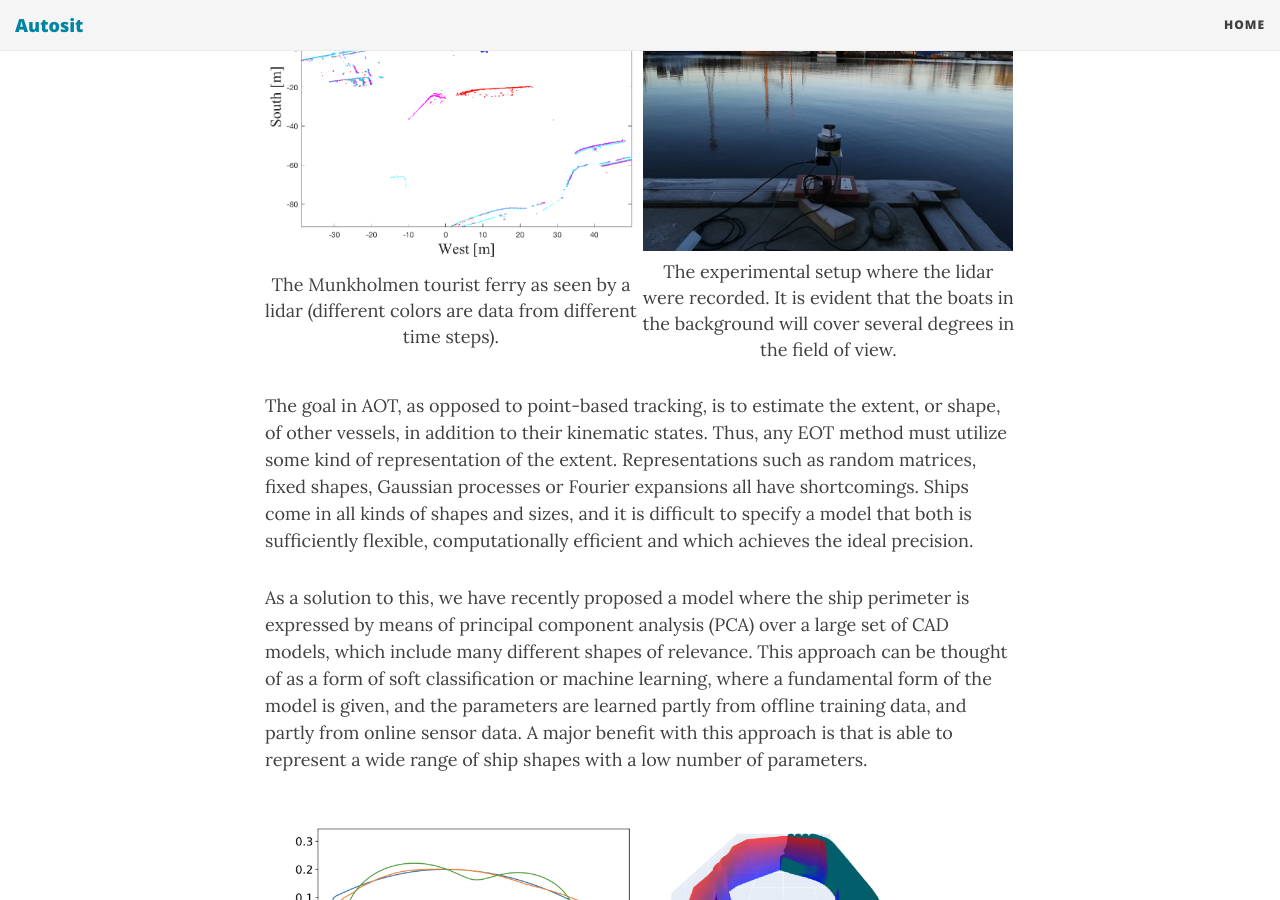
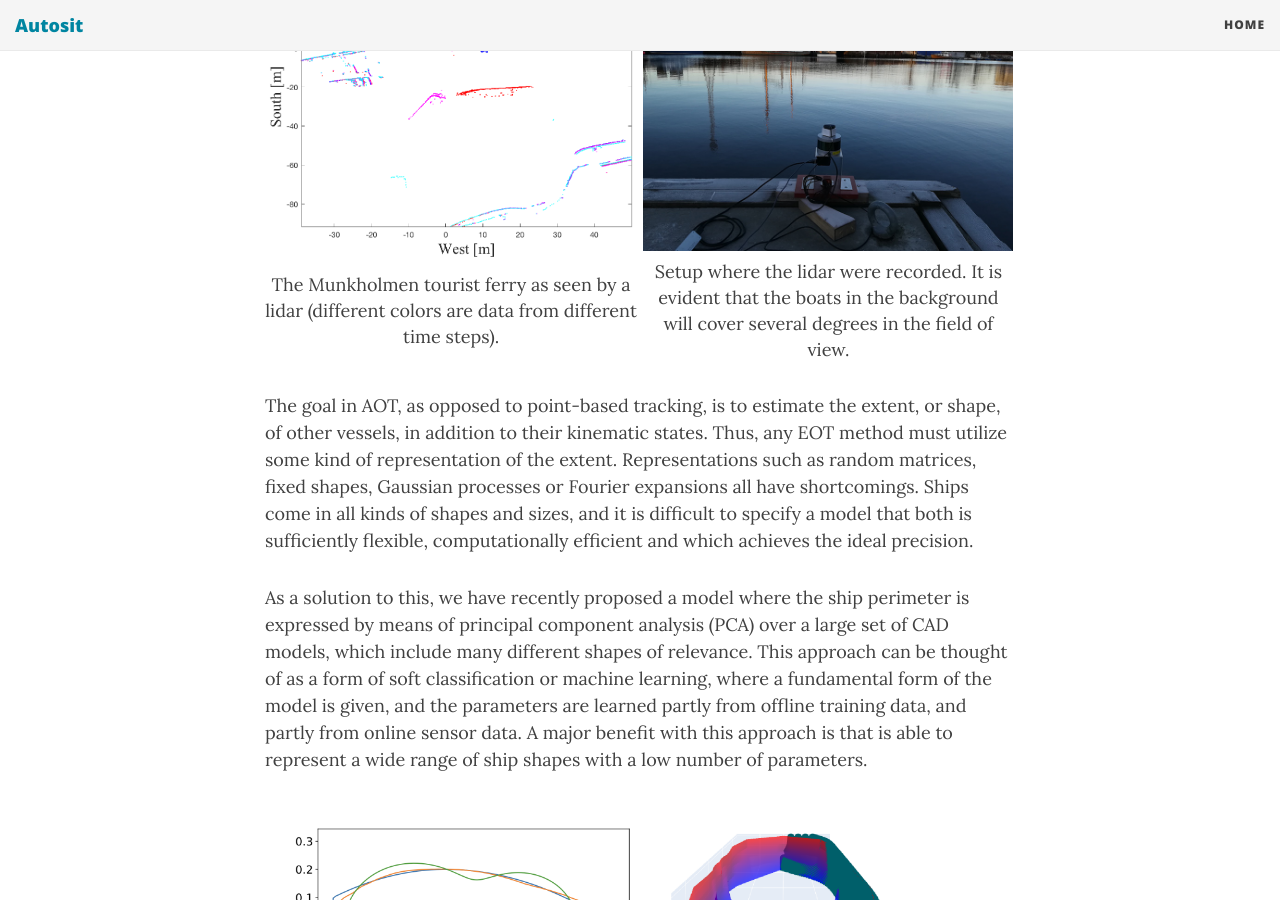
Before and after one commit to autosit/autosit.github.io, a Jekyll site: the page built from _posts/2024-03-15-semi-learn-eot.md, in a window 1280 px wide and 900 px high, scrolled down 586 px. Built offline with Jekyll 4.4.1, drawn with Linux system fonts in a browser that asks for light colours; nearby versions of some CDN libraries.

Commit message:
small change in semi-learn

```diff
--- a/_posts/2024-03-15-semi-learn-eot.md
+++ b/_posts/2024-03-15-semi-learn-eot.md
@@ -12,7 +12,7 @@
 
 | <img src="{{site.url}}/assets/munkholmdeparting.png" width="370"> | | <img src="{{site.url}}/assets/lidar-and-camera.jpg" width="370"> |
 |:---:| :---: |:---:|
-| The Munkholmen tourist ferry as seen by a lidar (different colors are data from different time steps). | | The experimental setup where the lidar were recorded. It is evident that the boats in the background will cover several degrees in the field of view.|
+| The Munkholmen tourist ferry as seen by a lidar (different colors are data from different time steps). | | Setup where the lidar were recorded. It is evident that the boats in the background will cover several degrees in the field of view.|
 
 
 The goal in AOT, as opposed to point-based tracking, is to estimate the extent, or shape, of other vessels, in addition to their kinematic states. Thus, any EOT method must utilize some kind of representation of the extent. Representations such as random matrices, fixed shapes, Gaussian processes or Fourier expansions all have shortcomings. Ships come in all kinds of shapes and sizes, and it is difficult to specify a model that both is sufficiently flexible, computationally efficient and which achieves the ideal precision.
```
